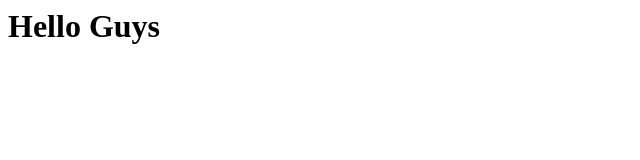
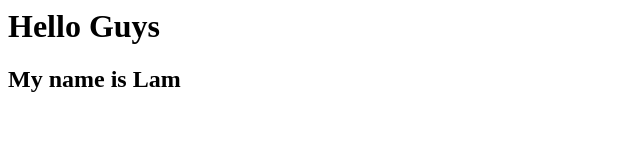
Before and after one commit to lamnguyentrong/github-demo-code, a plain HTML site: page index.html in a window 1280 px wide. Shown: the whole page, without its empty margins (0-640 px from the left). Drawn offline with Linux system fonts and the light colour scheme.

Commit message:
Update index.html

```diff
--- a/index.html
+++ b/index.html
@@ -1 +1,3 @@
 <h1>Hello Guys</h1>
+
+<h2>My name is Lam</h2>
```
